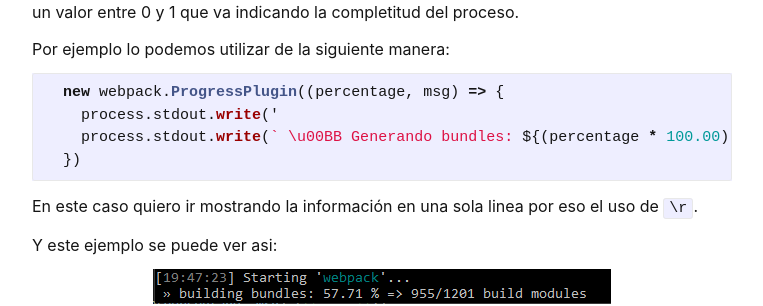
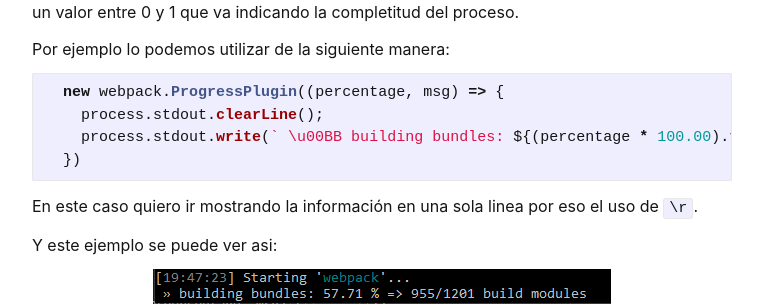
Before and after one commit to marcelocarmona/marcelocarmona.github.io, a Jekyll site: the page built from _posts/2016-09-05-webpack-building-progress-information.md, in a window 1280 px wide and 900 px high, scrolled down 4292 px. Shown: the part 295-601 px from the top of the window, without its empty margins (258-1021 px from the left). Built offline with Jekyll 4.4.1, drawn with Linux system fonts in a browser that asks for light colours; comment, search, counter and statistics services are not loaded.

Commit message:
script fixed

````diff
--- a/_posts/2016-09-05-webpack-building-progress-information.md
+++ b/_posts/2016-09-05-webpack-building-progress-information.md
@@ -134,8 +134,8 @@ Por ejemplo lo podemos utilizar de la siguiente manera:
 
 ```javascript
   new webpack.ProgressPlugin((percentage, msg) => {
-    process.stdout.write('                                                                       \r');
-    process.stdout.write(` \u00BB Generando bundles: ${(percentage * 100.00).toFixed(2)} % => ${msg}\r`);
+    process.stdout.clearLine();
+    process.stdout.write(` \u00BB building bundles: ${(percentage * 100.00).toFixed(2)} % => ${msg}\r`);
   })
 ```
 
````
